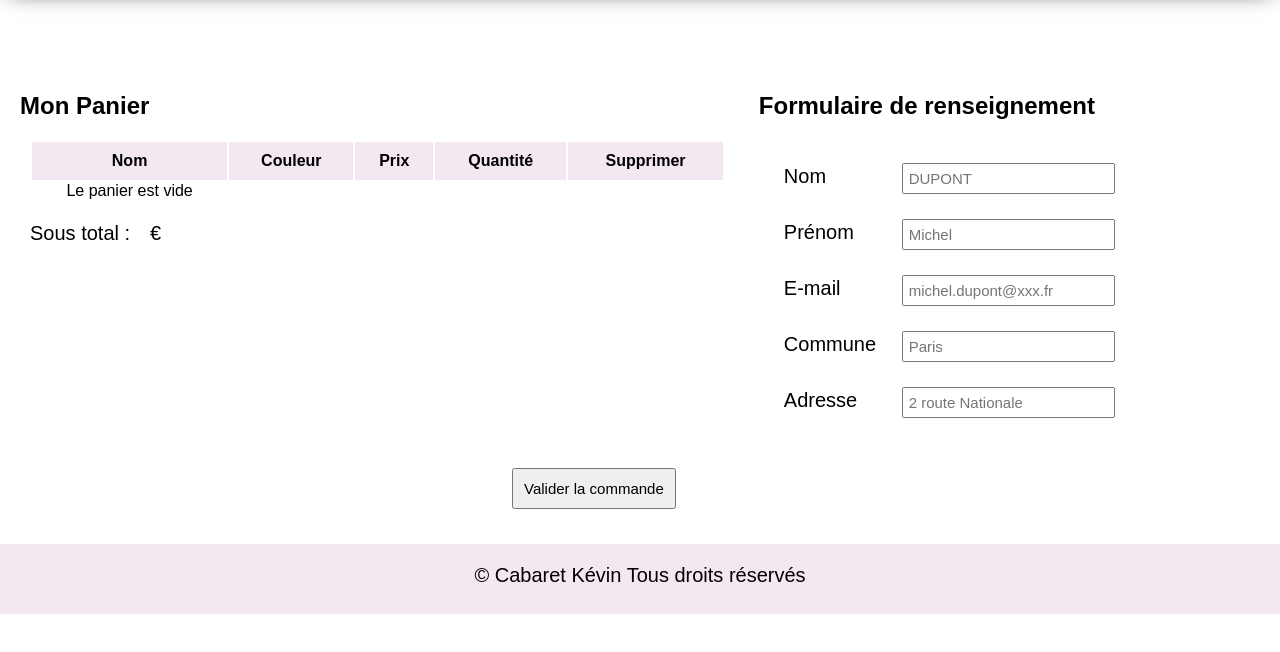
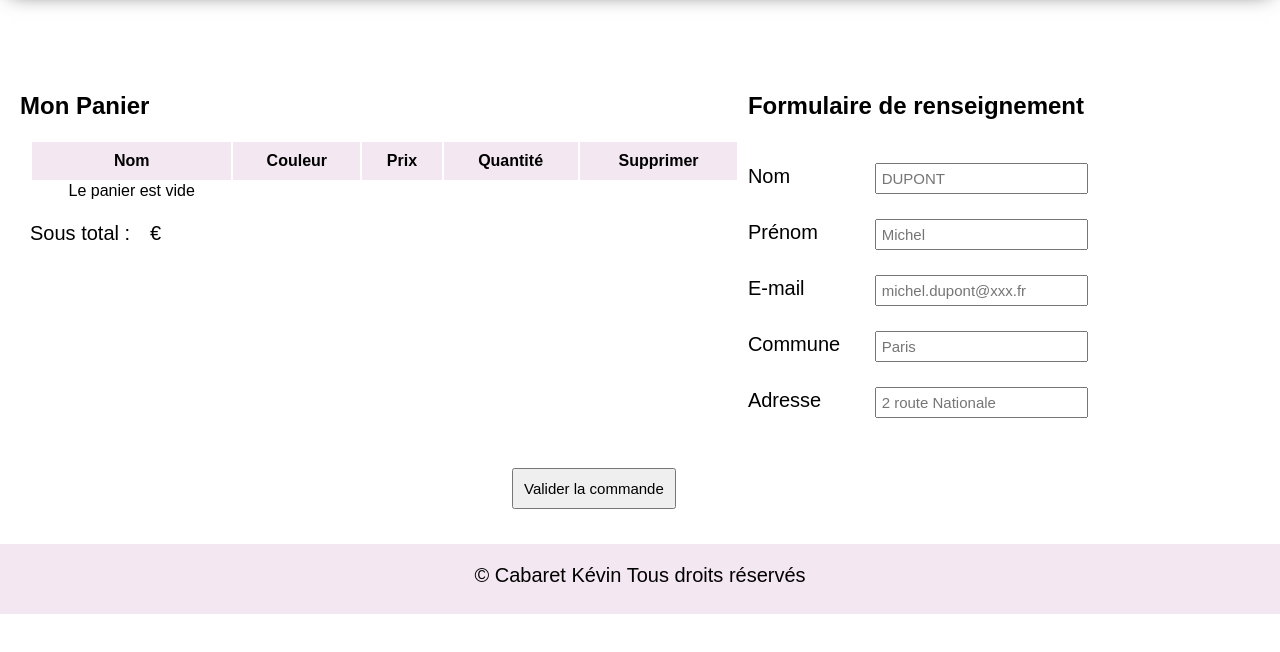
Before and after one commit to Tidushav3fun/P5_Cabaret_Kevin, a website: page panier.html in a window 1280 px wide. Shown: the part 124-776 px from the top of the page. Drawn offline with Linux system fonts and the light colour scheme.

Commit message:
Correction style et apparence

```diff
--- a/panier.html
+++ b/panier.html
@@ -93,6 +93,7 @@
     <!--     MY SCRIPT FRONT    -->
     <script src="common.js"></script>
     <script src="panier.js"></script>
+    <script src="https://kit.fontawesome.com/f655d28013.js" crossorigin="anonymous"></script>
 </body>
 
 </html>
--- a/style.css
+++ b/style.css
@@ -264,7 +264,7 @@ footer {
 }
 
 .panierglobal #formulaire {
-    margin-left: 5%;
+    margin-left: 3%;
     width: 60%;
 }
 
@@ -279,7 +279,7 @@ footer {
 
 #formulaire div {
     display: flex;
-    margin : 25px;
+    margin : 25px 25px 25px 0;
     font-size: 20px;
 }
 
@@ -306,6 +306,15 @@ footer {
 input {
     font-size: 15px;
     padding: 5px;
+}
+
+#missNom , #missPrenom , #missEmail , #missVille , #missAddress {
+    font-size: 12px;
+    padding-left: 5px;
+}
+
+.fa-check {
+    color : green;
 }
 
 /*    FINALISATION COMMANDE    */
```
Also changed, not shown: commande.html (+1 -0 lines), index.html (+1 -0 lines), produit.html (+1 -0 lines).
